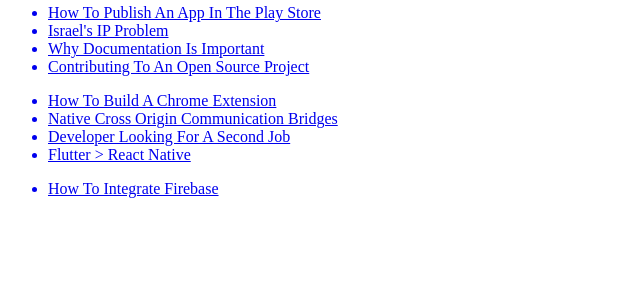
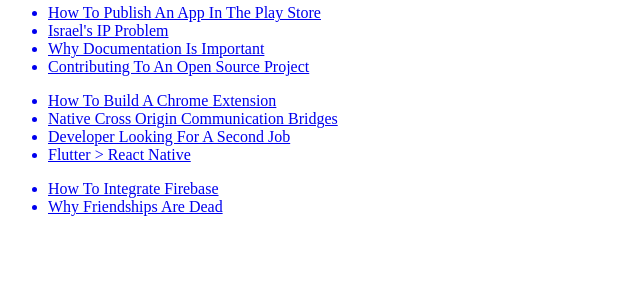
Before and after one commit to TomerPacific/CodePenProjects, a PHP site: page / in a window 1280 px wide. Shown: the part 150-450 px from the top of the page, without its empty margins (0-640 px from the left). Run offline with PHP 8.4, Linux system fonts and the light colour scheme.

Commit message:
CodePenProjects MediumArticlesViewer adding friendships article

```diff
--- a/MediumArticlesViewer/index.html
+++ b/MediumArticlesViewer/index.html
@@ -82,6 +82,12 @@
             <span title="How To Integrate Firebase">How To Integrate Firebase</span>
           </li>
         </a>
+
+         <a href="https://hackernoon.com/why-friendships-are-dead-4db6f27962da" target="_blank">
+          <li class="article" id="friendships">
+            <span title="Why Friendships Are Dead">Why Friendships Are Dead</span>
+          </li>
+        </a>
       </ul>
 
 
--- a/MediumArticlesViewer/style.css
+++ b/MediumArticlesViewer/style.css
@@ -115,3 +115,9 @@ li span {
    background-repeat: no-repeat;
   background-size: 100% 100%;
 }
+
+#friendships {
+  background: url(            https://github.com/TomerPacific/MediumArticles/blob/master/images/Friendships.jpg?raw=true);
+   background-repeat: no-repeat;
+  background-size: 100% 100%;
+}
```
